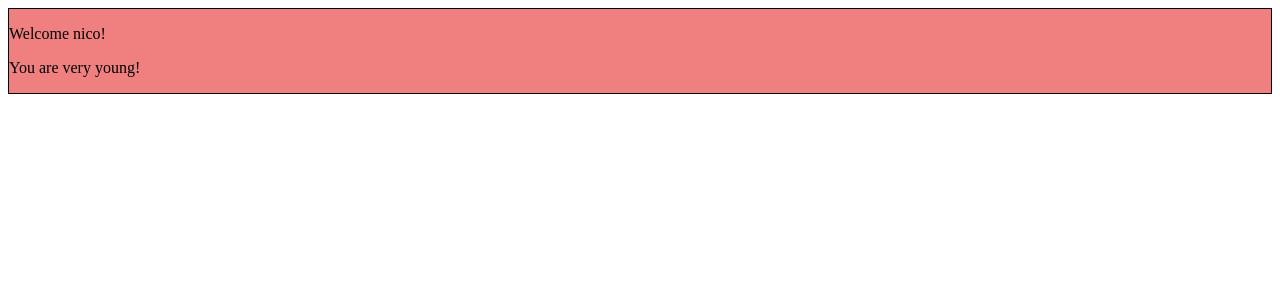
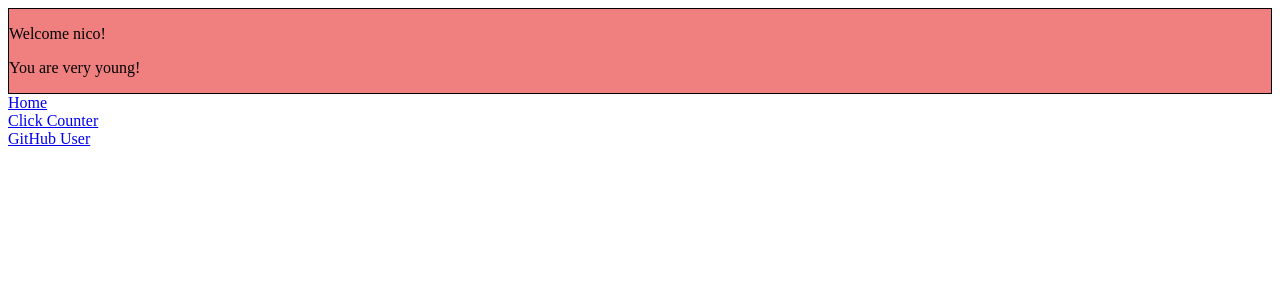
Before and after one commit to nicpes/react_exercises, a React (Create React App) app: page / in a window 1280 px wide. Shown: the top 300 px of the page. Built offline with nearby package versions, Linux system fonts and the light colour scheme.

Commit message:
react-router-04

```diff
--- a/src/App.js
+++ b/src/App.js
@@ -1,6 +1,6 @@
 import React from "react";
 
-import { Route, Routes } from "react-router-dom";
+import { Link, Route, Routes } from "react-router-dom";
 import { Welcome } from "./Welcome";
 import { ClickCounter } from "./ClickCounter";
 import { Githubuser } from "./GithubUser";
@@ -13,6 +13,9 @@ export function App() {
         <Route path="click-counter" element={<ClickCounter />} />
         <Route path="users/:name" element={<Githubuser />} />
       </Routes>
+      <Link to="/">Home</Link> <br />
+      <Link to="/click-counter">Click Counter</Link> <br />
+      <Link to="/users/nicpes">GitHub User</Link>
     </div>
   );
 }
--- a/src/useGithubUser.js
+++ b/src/useGithubUser.js
@@ -4,7 +4,7 @@ import { useEffect } from "react";
 import { useParams } from "react-router-dom";
 
 export function useGithubUser() {
-  const { name } = useParams();
+  const { name = "nicpes" } = useParams();
   const [loading, setLoading] = useState();
   const [error, setError] = useState(null);
   const [data, setData] = useState(null);
```
